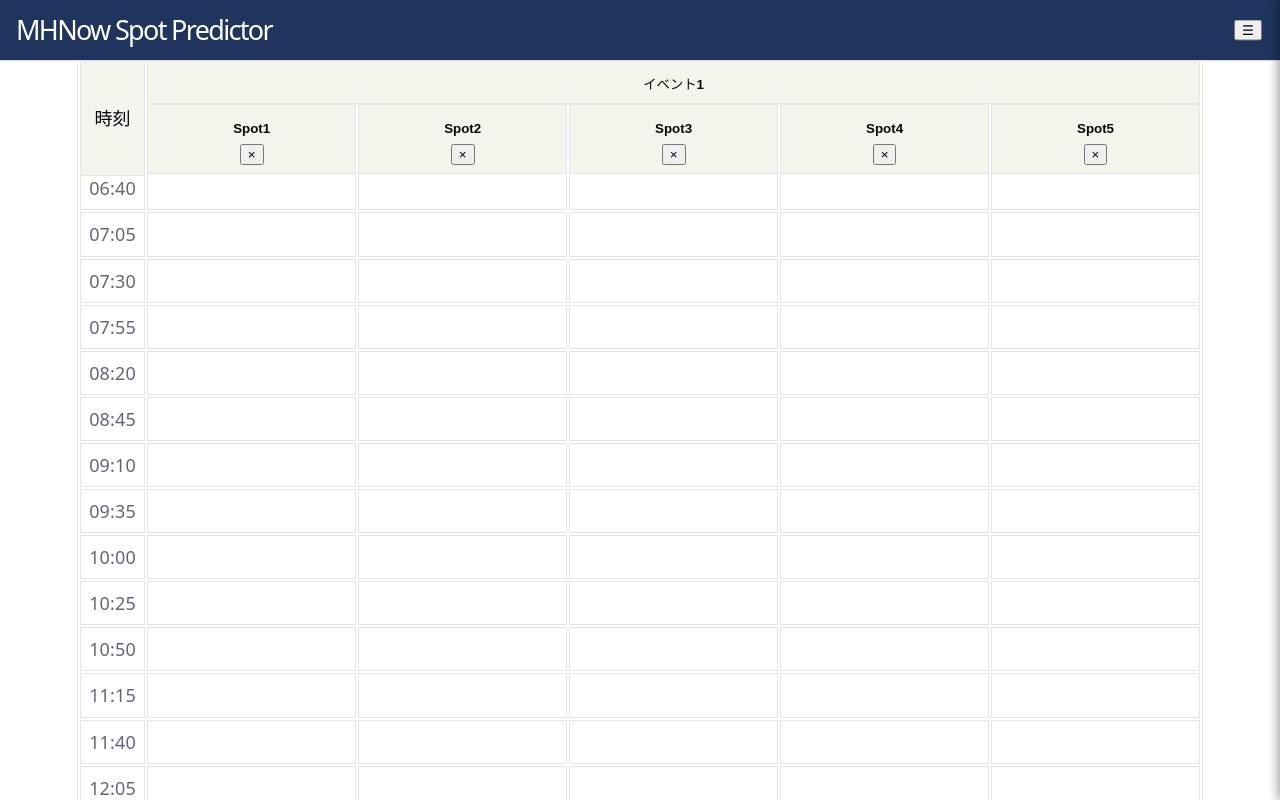
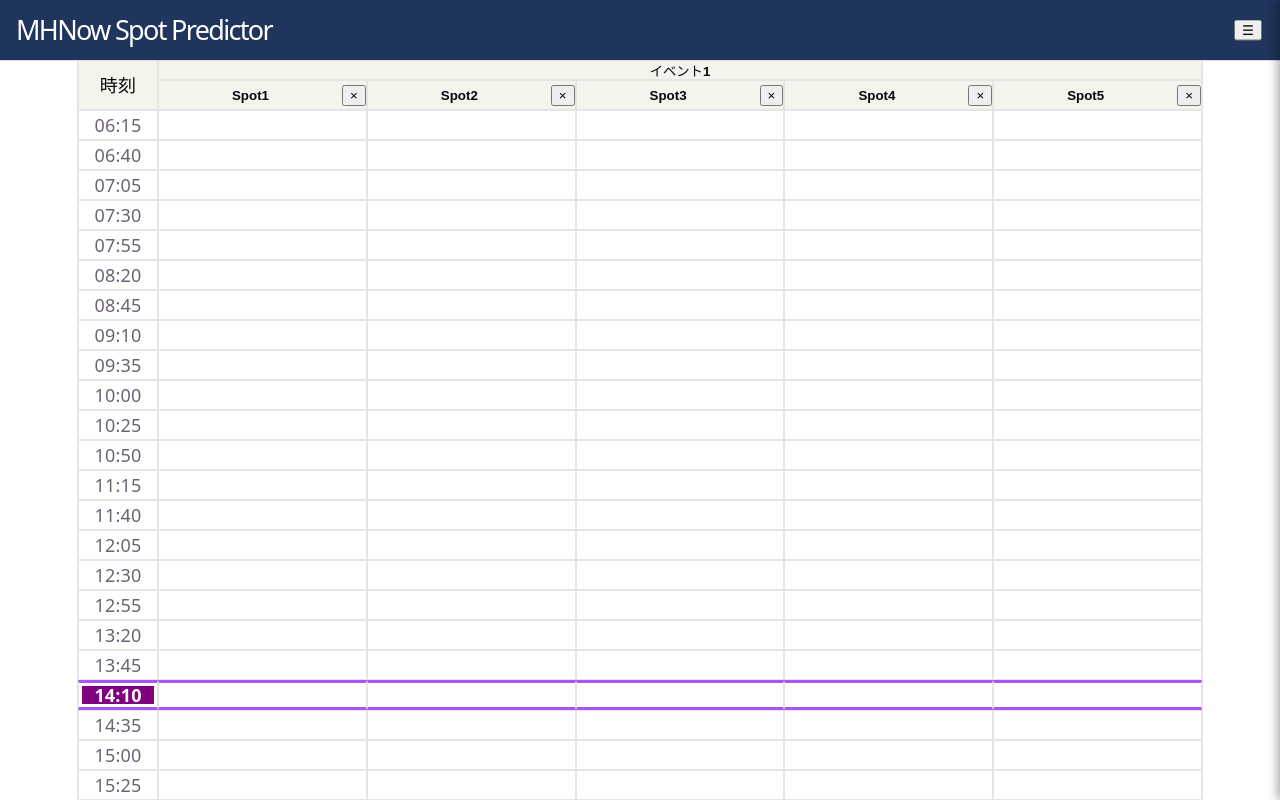
Before and after one commit to takamatsu-yuki/spot-predictor, a React (Vite) app: page / in a window 1280 px wide. Shown: the top 800 px of the page. Built offline with nearby package versions, Linux system fonts and the light colour scheme.

Commit message:
⚗️ ScheduleTableの再構築

```diff
--- a/src/components/ScheduleTable.css
+++ b/src/components/ScheduleTable.css
@@ -4,108 +4,6 @@
  * 表の見た目だけを担当。
  * 計算ロジックには影響しない。
  */
-
-/* ============================================================
-   表全体の基本設定
-============================================================ */
-.schedule-table {
-  width: 100%;
-  isolation: isolate;
-  --first-header-row-height: 44px;
-}
-
-.schedule-table th,
-.schedule-table td {
-  border: 1px solid var(--border);
-  padding: 8px;
-  text-align: center;
-}
-
-/* =========================
-   ヘッダー固定
-========================= */
-
-/*
-  1行目ヘッダーの高さ。
-  2行目を固定する開始位置にも使う。
-  表示がずれる場合は、この44pxを調整する。
-*/
-.schedule-table {
-  isolation: isolate;
-  --first-header-row-height: 44px;
-}
-
-/*
-  ヘッダー全体の共通設定。
-  topは行ごとに別途指定する。
-  ヘッダーは表本体より前に表示する。
-  sticky時に●や★がヘッダー上へ重ならないようにする。
-*/
-.schedule-table thead th {
-  position: sticky;
-  background-color: var(--code-bg);
-  color: var(--text-h);
-  z-index: 20;
-}
-
-/*
-  1行目: イベント名のヘッダー。
-  ブラウザ上端に固定する。
-  1行目のイベント名ヘッダーは、
-  2行目よりさらに前に置く。
-*/
-.schedule-table thead tr:first-child th {
-  top: var(--header-height);
-  z-index: 21;
-  height: var(--first-header-row-height);
-  box-sizing: border-box;
-}
-
-/*
-  2行目: Spot名のヘッダー。
-  1行目の高さ分だけ下に固定する。
-  2行目ヘッダーも表本体より前、かつ1行目よりは後ろに置く。
-*/
-.schedule-table thead tr:nth-child(2) th {
-  top: calc(var(--header-height) + var(--first-header-row-height));
-  z-index: 20;
-}
-
-/*
-  左上の「時刻」セル。
-  縦スクロール・横スクロールの両方で
-  ほかのセルより手前に表示する。
-*/
-.schedule-table thead tr:first-child th:first-child {
-  position: sticky;
-  left: 0;
-  z-index: 30;
-  top: var(--header-height);
-}
-
-/* =========================
-   時刻列固定
-========================= */
-
-/*
-  表本体の時刻列だけを左固定する。
-  td:first-child は各行の「時刻」セルだけに一致する。
-*/
-.schedule-table tbody td:first-child {
-  position: sticky;
-  left: 0;
-  z-index: 5;
-  background-color: var(--bg);
-}
-
-/*
-  表本体のセルは、ヘッダーより後ろに置く。
-  通常セル・●セル・★セルすべてに適用される。
-*/
-.schedule-table tbody td {
-  position: relative;
-  z-index: 0;
-}
 
 /* ============================================================
    現在時刻表示　&　次回参加可能枠
@@ -178,3 +76,242 @@
 .schedule-table .group-start {
   border-left: 3px solid #3b82f6;
 }
+
+/* ============================================================
+   表全体
+============================================================ */
+.grid-table {
+  display: grid;
+  --first-header-row-height: 20px;
+
+  /* 左端：時刻列 / それ以降：Spot列 */
+  grid-template-columns: 80px repeat(var(--spot-count), minmax(70px, 1fr));
+
+  /* 1行目、2行目、本体 */
+  grid-template-rows:
+    var(--first-header-row-height)
+    30px
+    repeat(var(--row-count), 30px);
+
+  /* Spot数が多い場合は表を横に広げる */
+  min-width: max-content;
+
+  margin-top: var(--header-height);
+
+  /*
+    Grid内のz-indexを独立させる。
+    表外の要素との重なりも管理しやすくする。
+  */
+  isolation: isolate;
+}
+
+/* ============================================================
+   共通セル
+============================================================ */
+
+.grid-cell {
+  box-sizing: border-box;
+
+  border: 1px solid var(--border);
+
+  display: flex;
+  align-items: center;
+  justify-content: center;
+
+  min-width: 0;
+
+  background-color: var(--bg);
+}
+
+/* ============================================================
+   ヘッダー
+============================================================ */
+
+/* 1行目：イベント名 */
+.sticky-top-1 {
+  position: sticky;
+  top: var(--header-height);
+
+  z-index: 20;
+
+  background-color: var(--code-bg);
+  color: var(--text-h);
+}
+
+/* 2行目：Spot名 */
+.sticky-top-2 {
+  position: sticky;
+
+  top: calc(var(--header-height) + var(--first-header-row-height));
+
+  z-index: 20;
+
+  min-width: 0;
+
+  background-color: var(--code-bg);
+  color: var(--text-h);
+}
+
+/* 左列固定 */
+.sticky-left {
+  position: sticky;
+  left: 0;
+  z-index: 30;
+  background: var(--bg);
+}
+
+/* 左上：時刻 */
+.sticky-corner {
+  position: sticky;
+
+  top: var(--header-height);
+  left: 0;
+
+  z-index: 40;
+
+  background-color: var(--code-bg);
+  color: var(--text-h);
+}
+
+/* ============================================================
+   ヘッダーの入力欄
+============================================================ */
+
+/* 1行目：イベント名 */
+.sticky-top-1 input {
+  width: 100%;
+
+  min-width: 0;
+
+  box-sizing: border-box;
+
+  text-align: center;
+
+  border: none;
+
+  background: transparent;
+
+  color: var(--text-h);
+
+  font-weight: bold;
+}
+
+/* 2行目：Spot名 */
+.sticky-top-2 input {
+  /*
+    ×ボタン以外の残り幅を使用する。
+    width: 100% だとボタンを押し出す。
+  */
+  flex: 1;
+
+  width: 0;
+  min-width: 0;
+
+  box-sizing: border-box;
+
+  text-align: center;
+
+  border: none;
+
+  background: transparent;
+
+  color: var(--text-h);
+
+  font-weight: bold;
+}
+
+/* ×ボタン */
+.sticky-top-2 button {
+  flex: 0 0 auto;
+}
+
+/* 入力中 */
+.sticky-top-1 input:focus,
+.sticky-top-2 input:focus {
+  outline: 1px solid #4a90e2;
+
+  background: var(--bg);
+}
+
+/* ============================================================
+   現在時刻
+============================================================ */
+/*
+  現在時刻の行全体。
+  旧版の紫の上下線をGrid版でも再現する。
+*/
+.current-row {
+  border-top: 3px solid #a855f7;
+  border-bottom: 3px solid #a855f7;
+}
+
+/*
+  現在時刻の時刻セルだけ紫。
+*/
+.current-row.sticky-left {
+  background-color: purple;
+
+  color: white;
+
+  font-weight: bold;
+
+  box-shadow: inset 0 0 0 3px white;
+}
+
+/* ============================================================
+   次回参加可能時刻
+============================================================ */
+
+/*
+  次回参加可能時刻の行全体。
+*/
+.join-target-row {
+  border-top: 3px solid gold;
+  border-bottom: 3px solid gold;
+}
+
+/*
+  次回参加可能時刻の時刻セルだけ金色。
+*/
+.join-target-row.sticky-left {
+  background-color: gold;
+
+  color: black;
+
+  font-weight: bold;
+
+  box-shadow: inset 0 0 0 3px #fff8dc;
+}
+
+/* ============================================================
+   アクティブセル
+============================================================ */
+
+.active-cell {
+  background-color: #90ee90;
+
+  font-weight: bold;
+}
+
+/* 次回参加可能かつアクティブなセル */
+.join-target-cell {
+  box-shadow: inset 0 0 0 3px gold;
+}
+
+/* ============================================================
+   グループ境界線
+============================================================ */
+
+.group-start {
+  border-left: 3px solid #3b82f6;
+}
+
+/* ============================================================
+   スクロール領域
+============================================================ */
+
+.table-scroll-area {
+  height: calc(100vh - var(--header-height));
+
+  overflow: auto;
+}
--- a/src/components/ScheduleTable.tsx
+++ b/src/components/ScheduleTable.tsx
@@ -72,6 +72,7 @@ export default function ScheduleTable({
   onGroupNameChange,
 }: Props) {
   const currentRowRef = useRef<HTMLTableRowElement | null>(null);
+  const spotCount = groups.reduce((sum, g) => sum + g.spotCount, 0);
 
   function isCurrentRow(time: string): boolean {
     const current = now.getHours() * 60 + now.getMinutes();
@@ -143,111 +144,138 @@ export default function ScheduleTable({
   }, []);
 
   return (
-    <table className="schedule-table">
-      {/* 表のヘッダー部分 */}
-      <thead>
-        {/* 1行目 */}
-        <tr>
-          <th rowSpan={2}>時刻</th>
+    <div
+      className="grid-table"
+      style={
+        {
+          "--spot-count": spotCount,
+          "--row-count": groups[0]?.rows.length ?? 0,
+        } as React.CSSProperties
+      }
+    >
+      {/* 左上の交点セル */}
+      <div
+        className="grid-cell sticky-corner"
+        style={{ gridRow: "1 / span 2", gridColumn: 1 }}
+      >
+        時刻
+      </div>
 
-          {groups.map((group, groupIndex) => (
-            <th
-              key={group.id}
-              colSpan={group.spotCount}
-              className={groupIndex > 0 ? "group-start" : ""}
+      {/* 1行目：イベント名（colSpan） */}
+      {groups.map((g, groupIndex) => {
+        const startColumn =
+          2 +
+          groups
+            .slice(0, groupIndex)
+            .reduce((sum, gg) => sum + gg.spotCount, 0);
+
+        return (
+          <div
+            key={g.id}
+            className={
+              "grid-cell sticky-top-1" + (groupIndex > 0 ? " group-start" : "")
+            }
+            style={{
+              gridRow: 1,
+              gridColumn: `${startColumn} / span ${g.spotCount}`,
+            }}
           >
             <input
               type="text"
-                value={group.name}
+              value={g.name}
               aria-label="イベント名"
-                onChange={(e) => onGroupNameChange(group.id, e.target.value)}
+              onChange={(e) => onGroupNameChange(g.id, e.target.value)}
               onKeyDown={(e) => {
-                  if (e.key === "Enter") {
-                    e.currentTarget.blur();
-                  }
+                if (e.key === "Enter") e.currentTarget.blur();
               }}
             />
-            </th>
-          ))}
-        </tr>
+          </div>
+        );
+      })}
 
-        {/* 2行目 */}
-        <tr>
-          {groups.map((group, groupIndex) =>
-            group.spotNames.map((spotName, i) => (
-              <th
-                key={`${group.id}-${i}`}
-                className={groupIndex > 0 && i === 0 ? "group-start" : ""}
+      {/* 2行目：Spot 名（グループごとに列位置をずらす） */}
+      {groups.map((g, groupIndex) =>
+        g.spotNames.map((name, spotIndex) => (
+          <div
+            key={`${g.id}-${spotIndex}`}
+            className={
+              "grid-cell sticky-top-2" +
+              (groupIndex > 0 && spotIndex === 0 ? " group-start" : "")
+            }
+            style={{
+              gridRow: 2,
+              gridColumn:
+                2 +
+                groups
+                  .slice(0, groupIndex)
+                  .reduce((sum, gg) => sum + gg.spotCount, 0) +
+                spotIndex,
+            }}
           >
             <input
               type="text"
-                  value={spotName}
+              value={name}
               onChange={(e) =>
-                    onSpotNameChange(group.id, i, e.target.value)
+                onSpotNameChange(g.id, spotIndex, e.target.value)
               }
               onKeyDown={(e) => {
-                    if (e.key === "Enter") {
-                      e.currentTarget.blur();
-                    }
+                if (e.key === "Enter") e.currentTarget.blur();
               }}
             />
-
-                <button onClick={() => onResetSpot(group.id, i)}>×</button>
-              </th>
+            <button onClick={() => onResetSpot(g.id, spotIndex)}>×</button>
+          </div>
         )),
       )}
-        </tr>
-      </thead>
 
-      {/* 表の本体部分 */}
-      <tbody>
-        {groups[0]?.rows.map((row, index) => (
-          <tr
-            key={row.time}
-            ref={(el) => {
-              if (isCurrentRow(row.time)) {
-                currentRowRef.current = el;
+      {/* 本体（行 3 以降） */}
+      {groups[0].rows.map((row, rowIndex) => {
+        const r = 3 + rowIndex;
+
+        const rowClass =
+          "grid-cell" +
+          (isCurrentRow(row.time) ? " current-row" : "") +
+          (isJoinTargetRow(row.time) ? " join-target-row" : "");
+
+        return (
+          <>
+            <div
+              className={rowClass + " sticky-left"}
+              style={{ gridRow: r, gridColumn: 1 }}
+            >
+              {row.time}
+            </div>
+
+            {groups.map((g, groupIndex) =>
+              g.rows[rowIndex].spots.map((active, spotIndex) => (
+                <div
+                  key={`${g.id}-${spotIndex}-${row.time}`}
+                  className={
+                    rowClass +
+                    (active
+                      ? isJoinTargetRow(row.time)
+                        ? " active-cell join-target-cell"
+                        : " active-cell"
+                      : "") +
+                    (groupIndex > 0 && spotIndex === 0 ? " group-start" : "")
                   }
+                  style={{
+                    gridRow: r,
+                    gridColumn:
+                      2 +
+                      groups
+                        .slice(0, groupIndex)
+                        .reduce((sum, gg) => sum + gg.spotCount, 0) +
+                      spotIndex,
                   }}
-            className={[
-              isJoinTargetRow(row.time) ? "join-target-row" : "",
-              isCurrentRow(row.time) ? "current-row" : "",
-            ]
-              .filter(Boolean)
-              .join(" ")}
+                  onClick={() => onCellClick(g.id, row.time, spotIndex)}
                 >
-            <td>{row.time}</td>
-
-            {groups.map((group, groupIndex) =>
-              group.rows[index].spots.map((active, i) => (
-                <td
-                  key={`${group.id}-${i}`}
-                  className={[
-                    active
-                      ? isJoinTargetRow(row.time)
-                        ? "active-cell join-target-cell"
-                        : "active-cell"
-                      : "",
-
-                    groupIndex > 0 && i === 0 ? "group-start" : "",
-                  ]
-                    .filter(Boolean)
-                    .join(" ")}
-                  onClick={() => onCellClick(group.id, row.time, i)}
-                  // onDoubleClick={() => {
-                  //   if (active) onJoinTime(row.time);
-                  // }}
-                  onDoubleClick={() => {
-                    onToggleStar(row.time, i + 1);
-                  }}
-                >
-                  {isStarred(row.time, i + 1) ? "★" : active ? "●" : ""}
-                </td>
+                  {active ? "●" : ""}
+                </div>
               )),
             )}
-          </tr>
-        ))}
-      </tbody>
-    </table>
+          </>
+        );
+      })}
+    </div>
   );
 }
```
Lines whose indentation alone changed are shown as unchanged.
